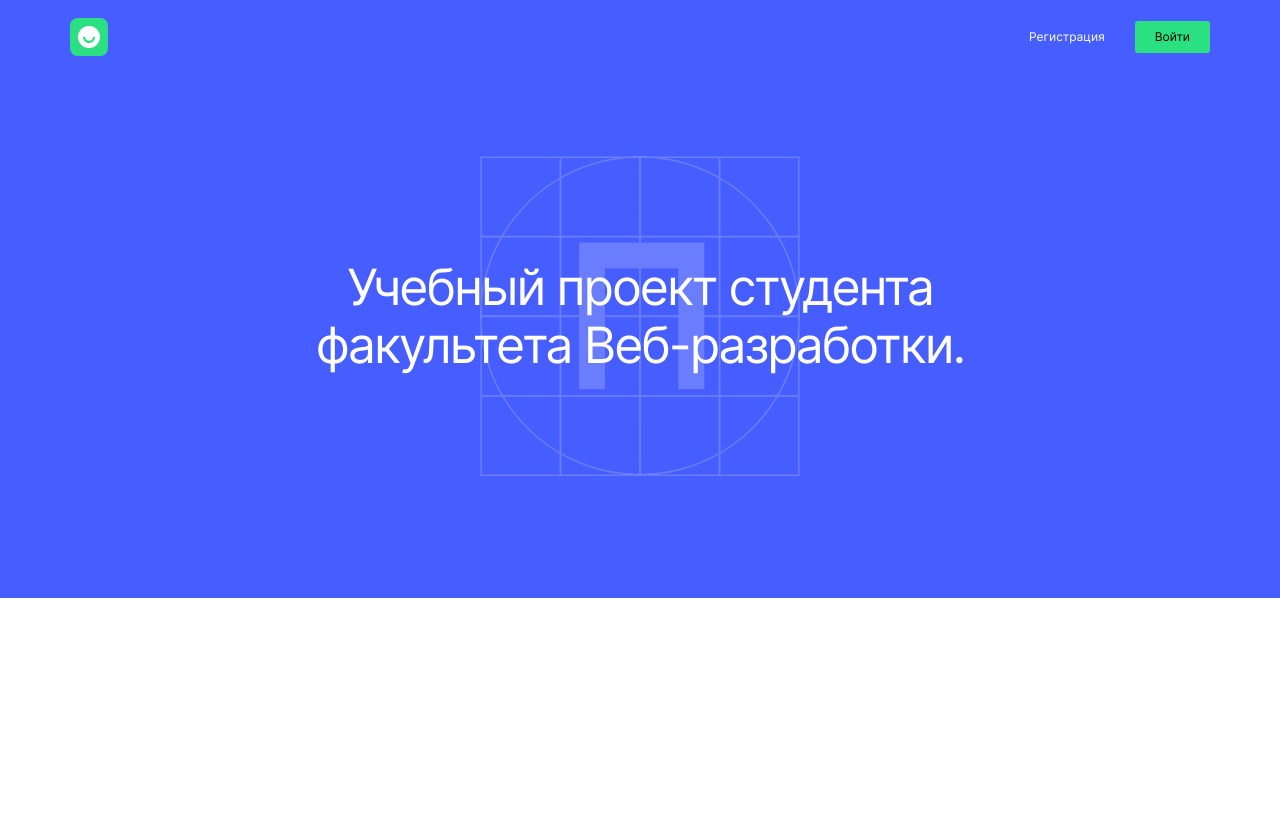
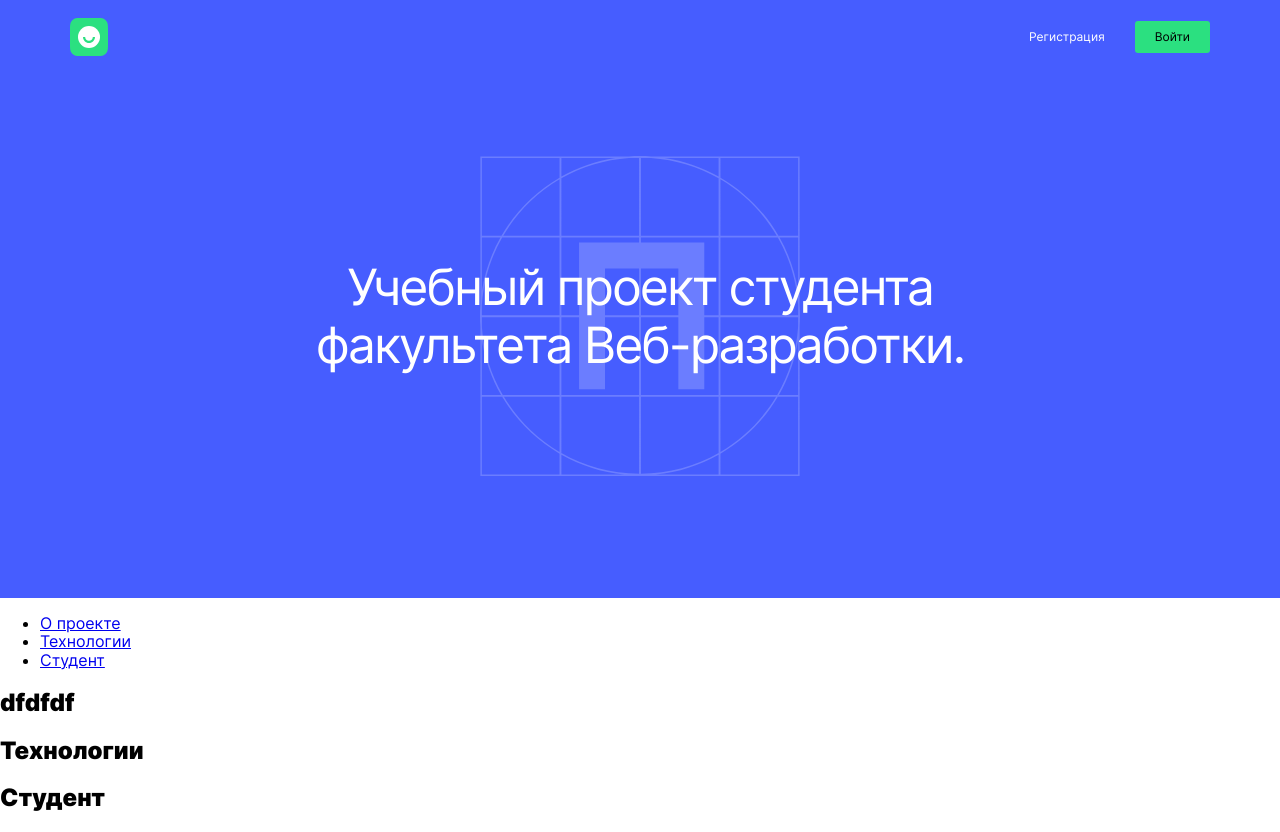
Before and after one commit to TarEvgen/movies-explorer-frontend, a React (Create React App) app: page / in a window 1280 px wide. Before the commit the page ends 800 px from the top, so only its background shows below. Built offline with nearby package versions, Linux system fonts and the light colour scheme.

Commit message:
add section NavTab

```diff
--- /dev/null
+++ b/src/components/AboutMe/AboutMe.js
@@ -0,0 +1,12 @@
+import "./AboutMe.css";
+
+function AboutMe() {
+  return (
+    <section id="aboutme" className="about-me">
+        <h2>Студент</h2>
+
+    </section>
+  );
+}
+
+export default AboutMe;
--- /dev/null
+++ b/src/components/AboutProject/AboutProject.js
@@ -0,0 +1,11 @@
+import "./AboutProject.css";
+
+function AboutProject() {
+  return (
+    <section id="about" className="about">
+     <h2>dfdfdf</h2>
+    </section>
+  );
+}
+
+export default AboutProject;
--- a/src/components/Header/Header.css
+++ b/src/components/Header/Header.css
@@ -60,6 +60,12 @@
       padding-left: 14px;
       padding-right: 14px;
     }
+    .header__link-list_out {
+      padding-left: 12px;
+      padding-right: 12px;
+      padding-top: 5px;
+      padding-bottom: 5px;
+    }
   }
 
   @media screen and (max-width: 620px) {
--- a/src/components/Main/Main.js
+++ b/src/components/Main/Main.js
@@ -1,9 +1,17 @@
 import Promo from "../Promo/Promo";
+import NavTab from "../NavTab/NavTab";
+import AboutProject from "../AboutProject/AboutProject";
+import Techs from "../Techs/Techs";
+import AboutMe from "../AboutMe/AboutMe";
 
 function Main() {
     return (
       <>
         <Promo />
+        <NavTab />
+        <AboutProject />
+        <Techs />
+        <AboutMe />
       </>
     );
   }
--- /dev/null
+++ b/src/components/NavTab/NavTab.css
@@ -0,0 +1,4 @@
+.navtab {
+  margin: 0;
+  padding: 0;
+}
--- /dev/null
+++ b/src/components/NavTab/NavTab.js
@@ -0,0 +1,29 @@
+import "./NavTab.css";
+
+function NavTab() {
+  return (
+    <section className="navtab">
+      <nav>
+        <ul className="navtab__link-list">
+          <li>
+            <a className="navtab__link" href="#about">
+              О проекте
+            </a>
+          </li>
+          <li>
+            <a className="navtab__link" href="#techs">
+              Технологии
+            </a>
+          </li>
+          <li>
+            <a className="navtab__link" href="#aboutme">
+              Студент
+            </a>
+          </li>
+        </ul>
+      </nav>
+    </section>
+  );
+}
+
+export default NavTab;
--- /dev/null
+++ b/src/components/Techs/Techs.js
@@ -0,0 +1,12 @@
+import "./Techs.css";
+
+function Techs() {
+  return (
+    <section id="techs" className="techs">
+        <h2>Технологии</h2>
+
+    </section>
+  );
+}
+
+export default Techs;
```
Also changed, not shown: src/components/AboutMe/AboutMe.css (added), src/components/AboutProject/AboutProject.css (added), src/components/Techs/Techs.css (added).
